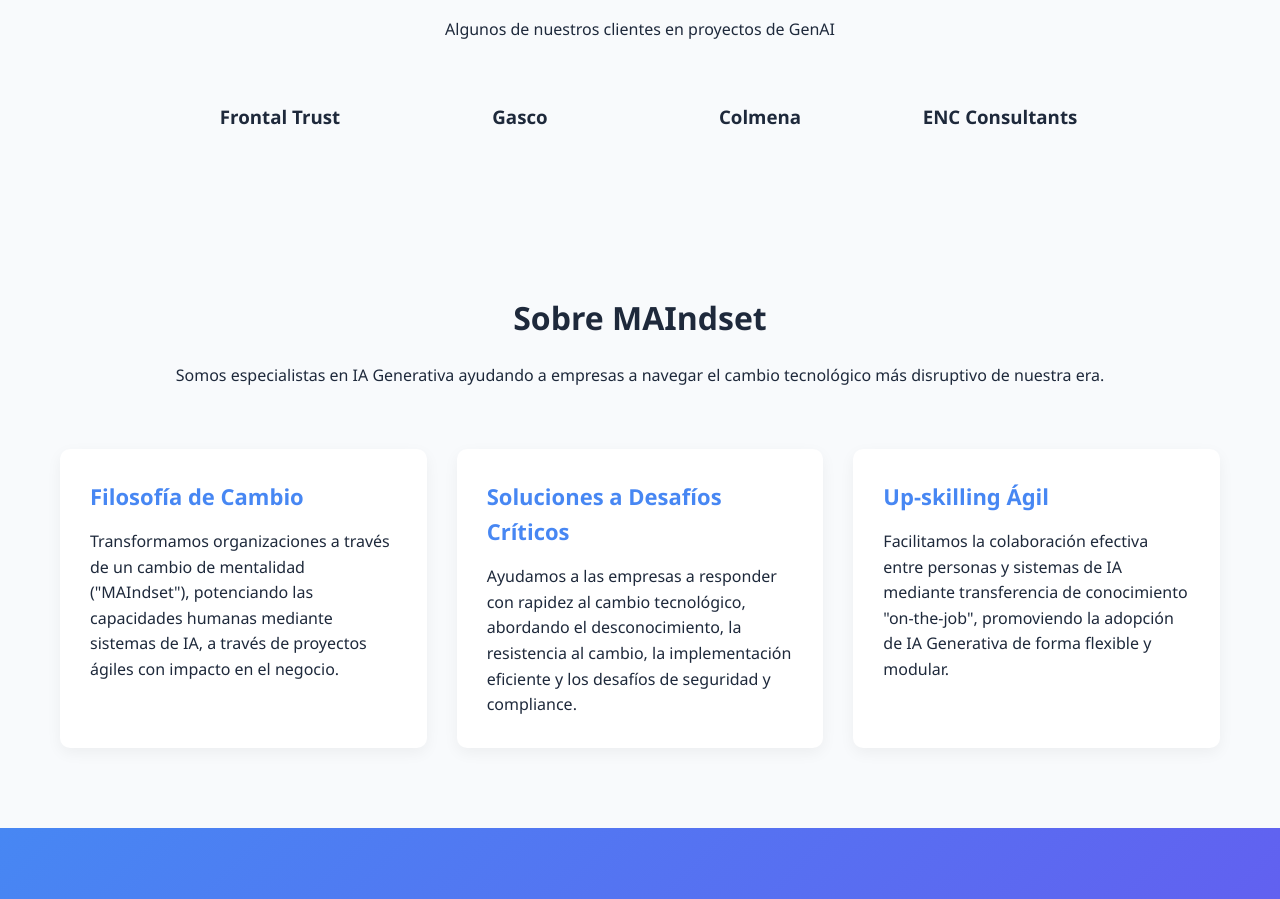
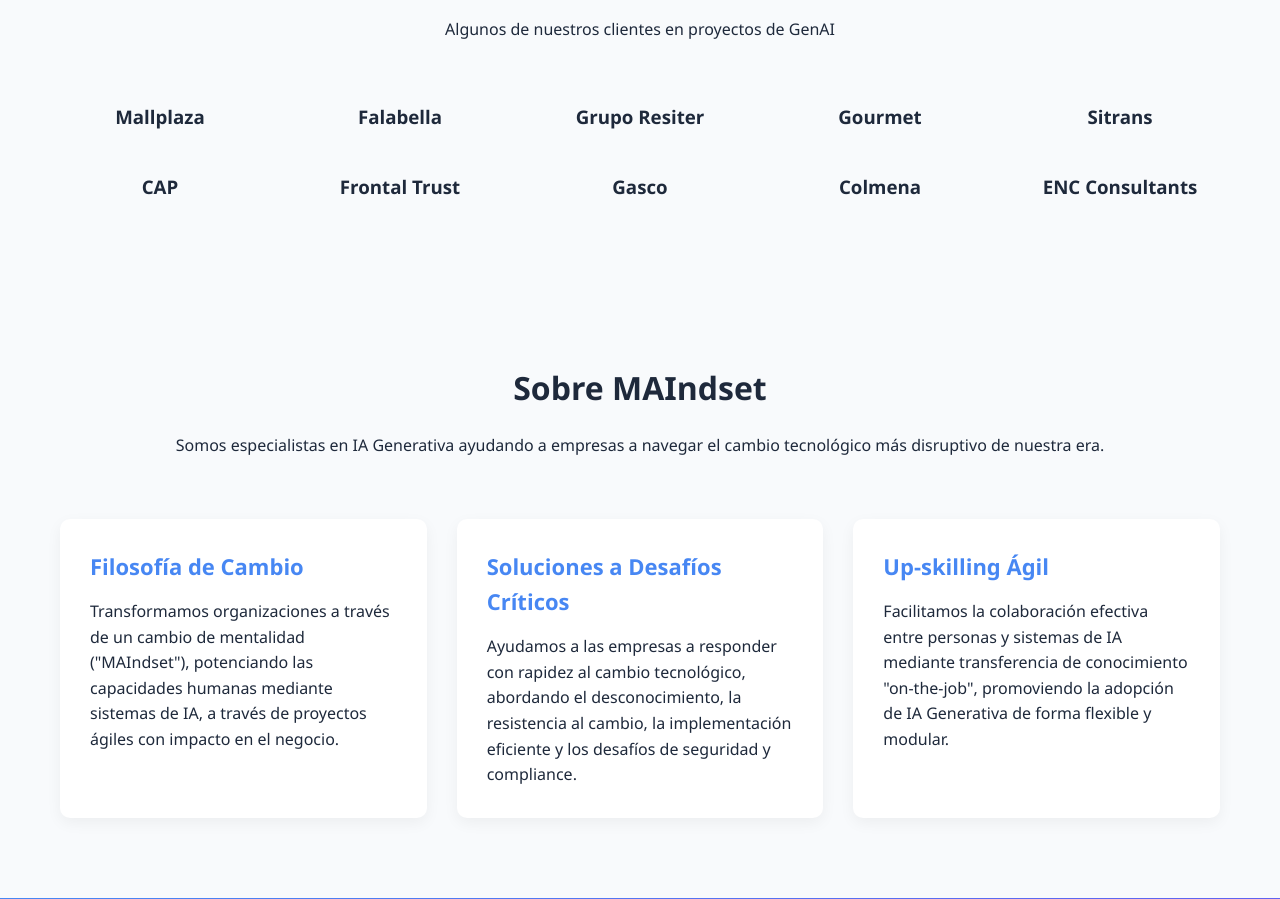
Before and after one commit to arvergara/maindset, a plain HTML site: page index.html in a window 1280 px wide. Shown: the part 3743-4642 px from the top of the page. Drawn offline with Linux system fonts and the light colour scheme.

Commit message:
Agregar nuevos clientes: Mallplaza, Falabella, Grupo Resiter, Gourmet, Sitrans, CAP

```diff
--- a/index.html
+++ b/index.html
@@ -649,6 +649,24 @@
             </div>
             <div style="display: flex; flex-wrap: wrap; justify-content: center; gap: 40px; margin-top: 30px;">
                 <div style="flex: 0 0 200px; text-align: center;">
+                    <h3>Mallplaza</h3>
+                </div>
+                <div style="flex: 0 0 200px; text-align: center;">
+                    <h3>Falabella</h3>
+                </div>
+                <div style="flex: 0 0 200px; text-align: center;">
+                    <h3>Grupo Resiter</h3>
+                </div>
+                <div style="flex: 0 0 200px; text-align: center;">
+                    <h3>Gourmet</h3>
+                </div>
+                <div style="flex: 0 0 200px; text-align: center;">
+                    <h3>Sitrans</h3>
+                </div>
+                <div style="flex: 0 0 200px; text-align: center;">
+                    <h3>CAP</h3>
+                </div>
+                <div style="flex: 0 0 200px; text-align: center;">
                     <h3>Frontal Trust</h3>
                 </div>
                 <div style="flex: 0 0 200px; text-align: center;">
```
